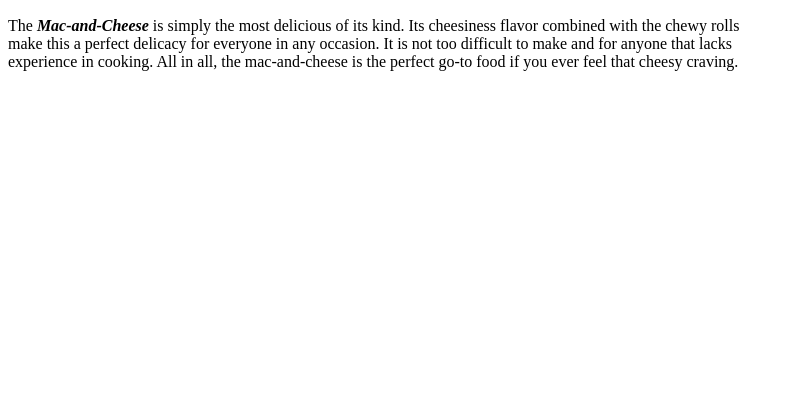
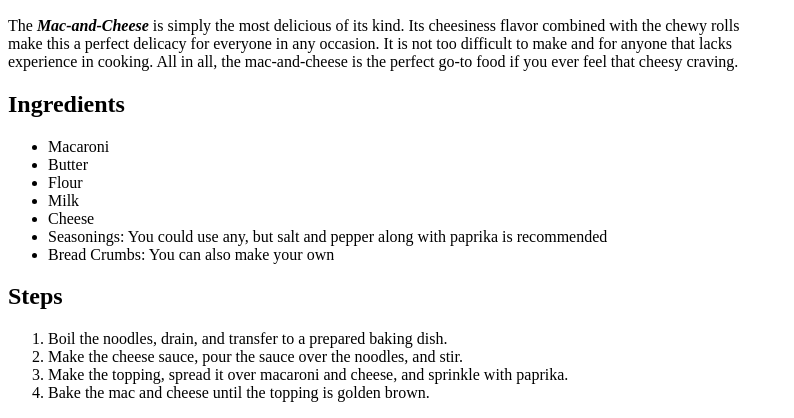
Before and after one commit to MechanicalMan21/odin-recipes, a plain HTML site: page recipes/mac-and-cheese.html in a window 1280 px wide. Shown: the part 460-878 px from the top of the page, without its empty margins (0-794 px from the left). Before the commit the page ends 800 px from the top, so only its background shows below. Drawn offline with Linux system fonts and the light colour scheme.

Commit message:
Add Ordered lists and unordered lists

```diff
--- a/recipes/mac-and-cheese.html
+++ b/recipes/mac-and-cheese.html
@@ -9,6 +9,9 @@
 
     <a href="../index.html">Home</a>
 
+    <!--Link to website this page is based on-->
+    <!--https://www.allrecipes.com/recipe/11679/homemade-mac-and-cheese/-->
+
     <h1>Mac and Cheese Recipe</h1>
     <img src = "https://www.allrecipes.com/thmb/oZwDVhhoK2fZPhL41tdIG6w3ZAI=/282x188/filters:no_upscale():max_bytes(150000):strip_icc():format(webp)/11679-homemade-mac-and-cheese-VAT-022-4x3-4b84cfe8a2234cfda3d936a5333fe292.jpg" alt = 'Image of mac and cheese'>
     <h2> Description </h2>
@@ -17,5 +20,26 @@
         make this a perfect delicacy for everyone in any occasion. It is not too difficult to make and for anyone that lacks <br>
         experience in cooking. All in all, the mac-and-cheese is the perfect go-to food if you ever feel that cheesy craving.
     </p>
+
+    <h2>Ingredients</h2>
+    <ul>
+        <li> Macaroni</li>
+        <li> Butter</li>
+        <li> Flour</li>
+        <li> Milk</li>
+        <li>Cheese</li>
+        <li> Seasonings: You could use any, but salt and pepper along with paprika is recommended</li>
+        <li>Bread Crumbs: You can also make your own</li>
+    </ul>
+
+    <h2>Steps</h2>
+
+    <ol>
+        <li> Boil the noodles, drain, and transfer to a prepared baking dish.</li>
+        <li>Make the cheese sauce, pour the sauce over the noodles, and stir.</li>
+        <li>Make the topping, spread it over macaroni and cheese, and sprinkle with paprika.</li>
+        <li>Bake the mac and cheese until the topping is golden brown.</li>
+    </ol>
+
 </body>
 </html>
```
Also changed, not shown: index.html (+1 -1 lines).
